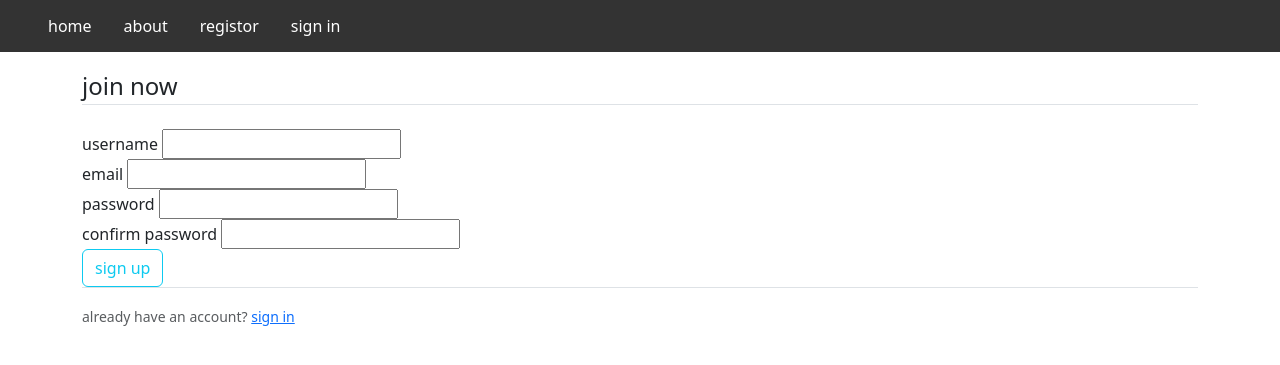
After one commit to theparada/parada-cv, a Flask app: page /registor in a window 1280 px wide. The commit adds this page. Shown: the top 365 px of the page. Run offline with Flask 3, Linux system fonts and the light colour scheme.

Commit message:
add registor and signin

```diff
--- /dev/null
+++ b/form.py
@@ -0,0 +1,16 @@
+from flask_wtf import FlaskForm
+from wtforms import StringField, PasswordField, SubmitField, BooleanField
+from wtforms.validators import DataRequired, Length, Email, EqualTo
+
+class RegistrationForm(FlaskForm):
+    username = StringField('username', validators=[DataRequired(), Length(min=3, max=8)])
+    email = StringField('email', validators=[DataRequired(), Email()])
+    password = PasswordField('password', validators=[DataRequired()])
+    confirm_password = PasswordField('confirm password', validators=[DataRequired(), EqualTo('password')])
+    submit = SubmitField('sign up')
+
+class SigninForm(FlaskForm):
+    username = StringField('username', validators=[DataRequired(), Length(min=3, max=8)])
+    password = PasswordField('password', validators=[DataRequired()])
+    remember = BooleanField('remember me')
+    submit = SubmitField('sign in')
--- a/templates/layout.html
+++ b/templates/layout.html
@@ -23,8 +23,19 @@
         <ul>
             <li><a href="/home">home</a></li>
             <li><a href="/about">about</a></li>
+            <li><a href="/registor">registor</a></li>
+            <li><a href="/signin">sign in</a></li>
         </ul>
         <div class="container">
+            {% with messages = get_flashed_messages(with_categories=true) %}
+                {% if messages %}
+                    {% for category, message in messages %}
+                        <div class="alert alert-{{ category }}">
+                            {{ message }}
+                        </div>
+                    {% endfor %}
+                {% endif %}
+            {% endwith %}
             {% block content %}{% endblock %}
         </div>
         <script src="https://cdn.jsdelivr.net/npm/bootstrap@5.3.3/dist/js/bootstrap.bundle.min.js" async defer></script>
--- /dev/null
+++ b/templates/registor.html
@@ -0,0 +1,35 @@
+{% extends 'layout.html' %}
+{% block content %}
+    <div class="content-section">
+        <form method="Post" action="">
+            {{ form.hidden_tag() }}
+            <fieldset class="form-group">
+                <legend class="border-bottom mb-4">join now</legend>
+                <div class="form-group">
+                    {{ form.username.label(ckass="form-control-label") }}
+                    {{ form.username(ckass="form-control form-control-lg") }}
+                </div>
+                <div class="form-group">
+                    {{ form.email.label(ckass="form-control-label") }}
+                    {{ form.email(ckass="form-control form-control-lg") }}
+                </div>
+                <div class="form-group">
+                    {{ form.password.label(ckass="form-control-label") }}
+                    {{ form.password(ckass="form-control form-control-lg") }}
+                </div>
+                <div class="form-group">
+                    {{ form.confirm_password.label(ckass="form-control-label") }}
+                    {{ form.confirm_password(ckass="form-control form-control-lg") }}
+                </div>
+            </fieldset>
+            <div class="form-group">
+                {{ form.submit(class="btn btn-outline-info") }}
+            </div>
+        </form>
+    </div>
+    <div class="border-top pt-3">
+        <small class="text-muted">
+            already have an account? <a class="ml-2" href="{{ url_for('signin') }}">sign in</a>
+        </small>
+    </div>
+{% endblock content %}
--- a/theparada.py
+++ b/theparada.py
@@ -1,6 +1,9 @@
-from flask import Flask, render_template, url_for
+from flask import Flask, render_template, url_for, flash, redirect
+from form import RegistrationForm, SigninForm
 
 app = Flask(__name__)
+
+app.config['SECRET_KEY'] = '8bd291a47f6a3be7db6301436aba07a0'
 
 @app.route("/")
 @app.route("/home")
@@ -9,7 +12,20 @@ def home():
 
 @app.route("/about")
 def about():
-    return render_template('about.html', title="about")
+    return render_template('about.html', title='about')
+
+@app.route("/registor", methods=['GET', 'POST'])
+def registor():
+    form = RegistrationForm()
+    if form.validate_on_submit():
+        flash(f'account created. welcome, {form.username.data}!', 'success')
+        return redirect(url_for('home'))
+    return render_template('registor.html', title='registor', form=form)
+
+@app.route("/signin")
+def signin():
+    form = SigninForm()
+    return render_template('signin.html', title='signin', form=form)
 
 if __name__=='__main__':
     app.run(port=8000, debug=True)
```
Also changed, not shown: templates/signin.html (added).
